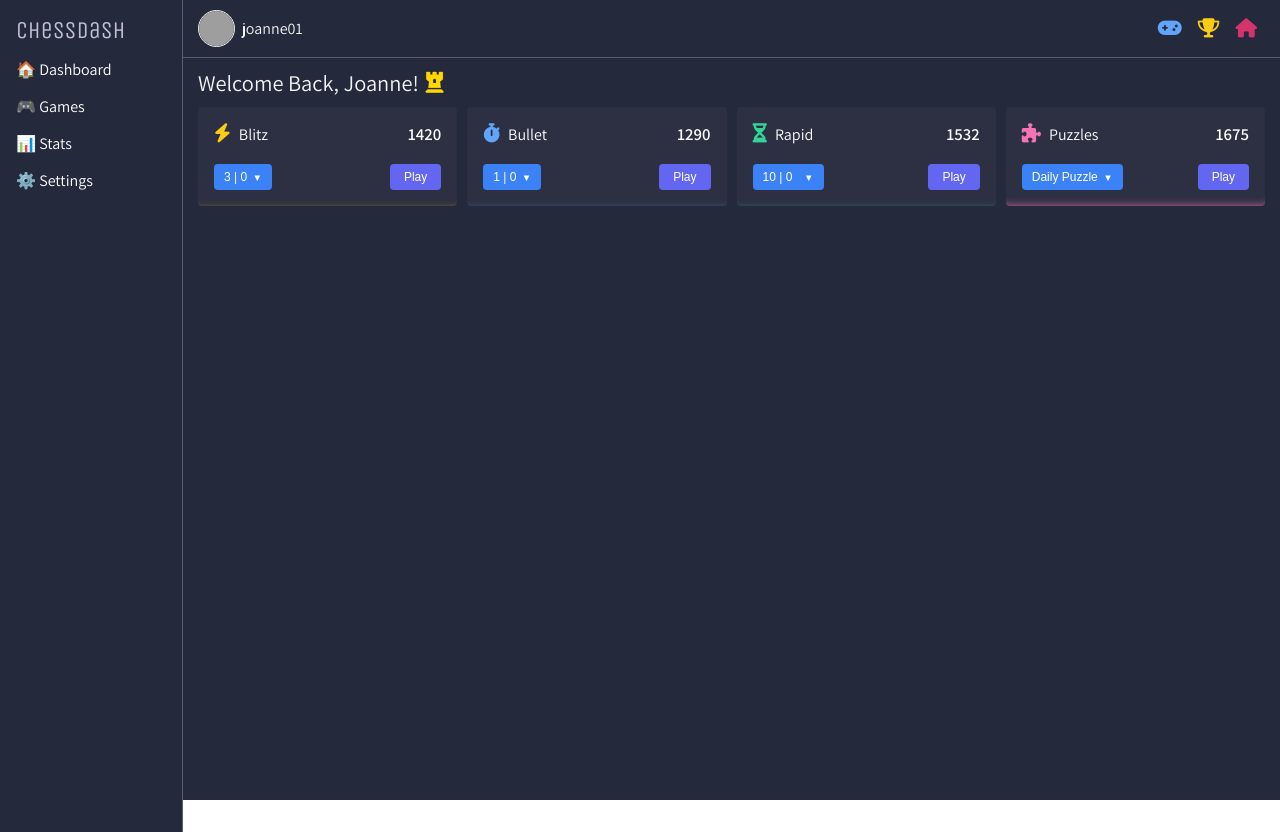
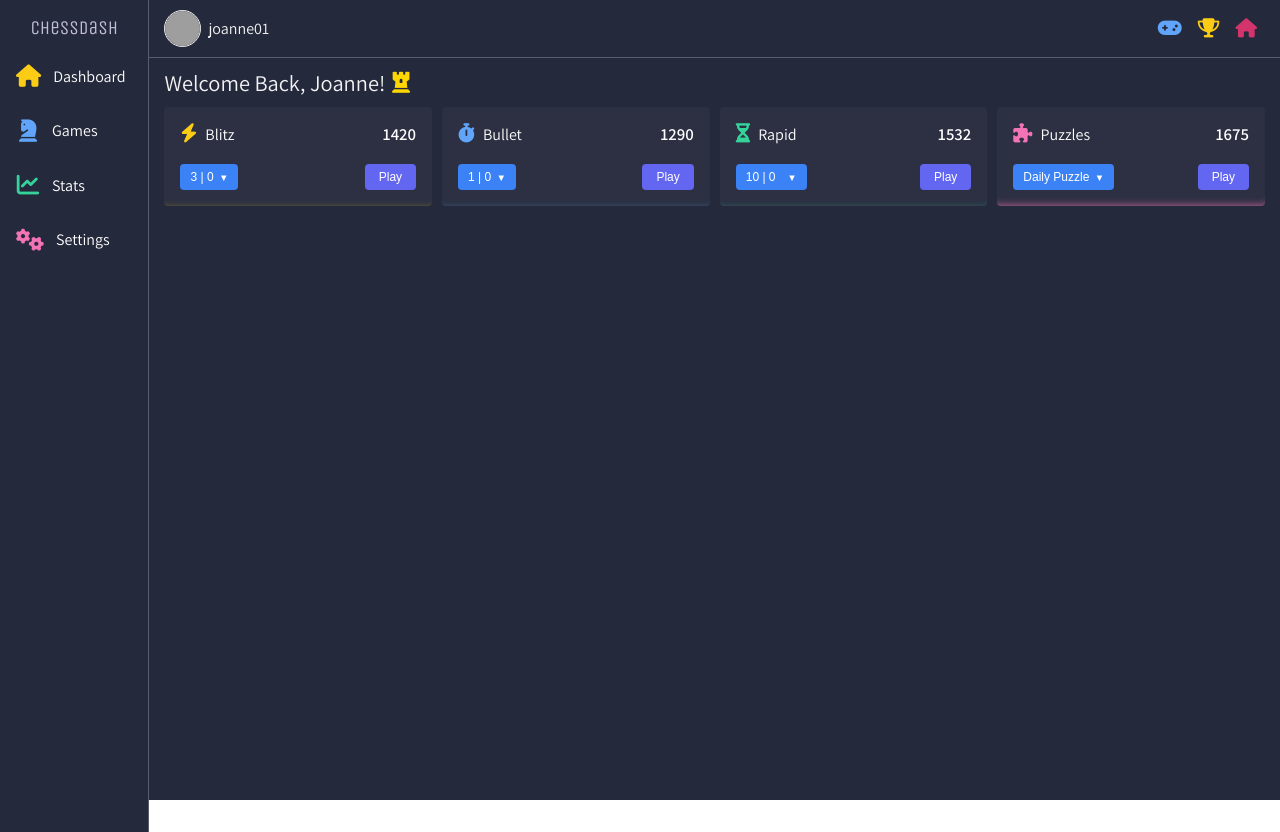
Before and after one commit to joseph-johnson27001/game-dashboard, a Vue app: page / in a window 1280 px wide. Built offline with nearby package versions, Linux system fonts and the light colour scheme; grey boxes are pictures that could not be loaded.

Commit message:
Collapsed sidebar

```diff
--- a/src/components/Navigation/SideBar.vue
+++ b/src/components/Navigation/SideBar.vue
@@ -2,10 +2,22 @@
   <aside class="sidebar">
     <div class="sidebar-header">ChessDash</div>
     <nav class="sidebar-nav">
-      <a href="#">🏠 Dashboard</a>
-      <a href="#">🎮 Games</a>
-      <a href="#">📊 Stats</a>
-      <a href="#">⚙️ Settings</a>
+      <a href="#">
+        <i class="fas fa-home icon blitz"></i>
+        <span class="label">Dashboard</span>
+      </a>
+      <a href="#">
+        <i class="fas fa-chess-knight icon bullet"></i>
+        <span class="label">Games</span>
+      </a>
+      <a href="#">
+        <i class="fas fa-chart-line icon rapid"></i>
+        <span class="label">Stats</span>
+      </a>
+      <a href="#">
+        <i class="fas fa-cogs icon puzzles"></i>
+        <span class="label">Settings</span>
+      </a>
     </nav>
   </aside>
 </template>
@@ -18,35 +30,89 @@ export default {
 
 <style scoped>
 .sidebar {
-  width: 150px;
-  max-width: 200px;
-  flex-shrink: 0;
+  width: 45px;
   height: 100dvh;
   background-color: rgb(37, 41, 60);
   color: white;
   display: flex;
   flex-direction: column;
-  padding: 1rem;
+  padding: 1rem 0.5rem;
   border-right: 1px solid #a1a0b66e;
+  transition: width 0.3s ease;
+  overflow: hidden;
+  position: relative;
+}
+
+.sidebar:hover {
+  width: 150px;
 }
 
 .sidebar-header {
   font-family: 'Unica One', cursive;
-  font-size: 1.5rem;
-  margin-bottom: 15px;
-  color: #c1bfd6
+  font-size: 1.2rem;
+  margin-bottom: 20px;
+  color: #c1bfd6;
+  text-align: center;
+  opacity: 0;
+  transition: opacity 0.3s ease;
+}
+
+.sidebar:hover .sidebar-header {
+  opacity: 1;
 }
 
 .sidebar-nav {
   display: flex;
   flex-direction: column;
-  gap: 1rem;
+  gap: 1.2rem;
 }
 
 .sidebar-nav a {
   color: white;
   text-decoration: none;
   font-size: 1rem;
+  display: flex;
+  align-items: center;
+  gap: 12px;
+  padding: 0.4rem 0.5rem;
+  transition: color 0.2s ease;
+  white-space: nowrap;
 }
 
+.sidebar-nav a:hover {
+  color: #e5e7eb;
+}
+
+.icon {
+  font-size: 1.4rem;
+  min-width: 24px;
+  text-align: center;
+}
+
+/* Initially hide labels */
+.label {
+  opacity: 0;
+  transition: opacity 0.2s ease, transform 0.2s ease;
+  transform: translateX(-5px);
+}
+
+/* Show labels on hover */
+.sidebar:hover .label {
+  opacity: 1;
+  transform: translateX(0);
+}
+
+/* Color styles from rating cards */
+.blitz {
+  color: #facc15;
+}
+.bullet {
+  color: #60a5fa;
+}
+.rapid {
+  color: #34d399;
+}
+.puzzles {
+  color: #f472b6;
+}
 </style>
```
